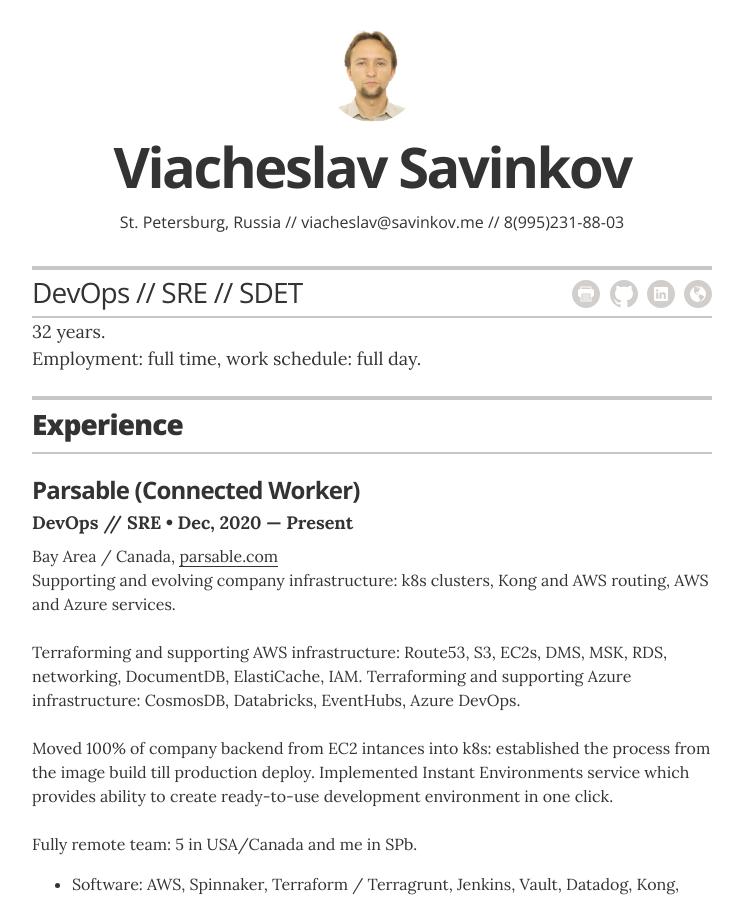
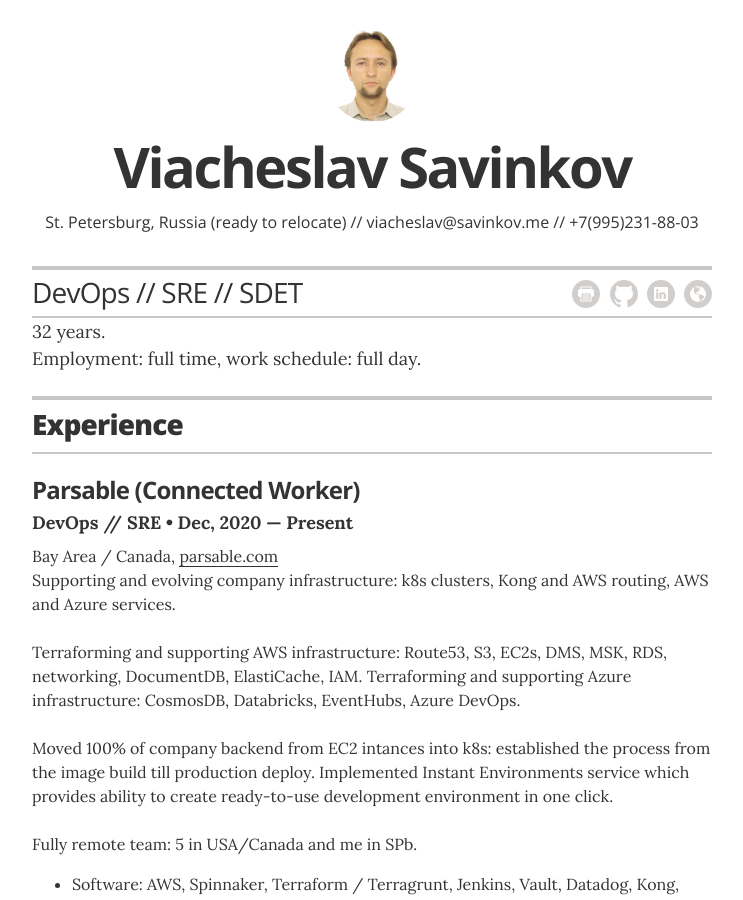
Before and after one commit to vsavinkov/vsavinkov-cv.github.io, a Jekyll site: the page built from index.html, in a window 1280 px wide and 900 px high. Shown: the whole window, without its empty margins (268-1011 px from the left). Built offline with Jekyll 4.4.1, drawn with Linux system fonts in a browser that asks for light colours.

Commit message:
Update _config.yml

```diff
--- a/_config.yml
+++ b/_config.yml
@@ -8,7 +8,7 @@ resume_avatar:                  "true"
 resume_avatar_path:             "images/avatar.jpg"
 resume_name:                    "Viacheslav Savinkov"
 resume_title:                   "DevOps // SRE // SDET"
-resume_header_contact_info:     "St. Petersburg, Russia // viacheslav@savinkov.me // 8(995)231-88-03"
+resume_header_contact_info:     "St. Petersburg, Russia (ready to relocate) // viacheslav@savinkov.me // +7(995)231-88-03"
 display_header_contact_info:    "true"
 resume_header_intro:            "32 years.<br/>Employment: full time, work schedule: full day."
 resume_looking_for_work:        "yes"
```
